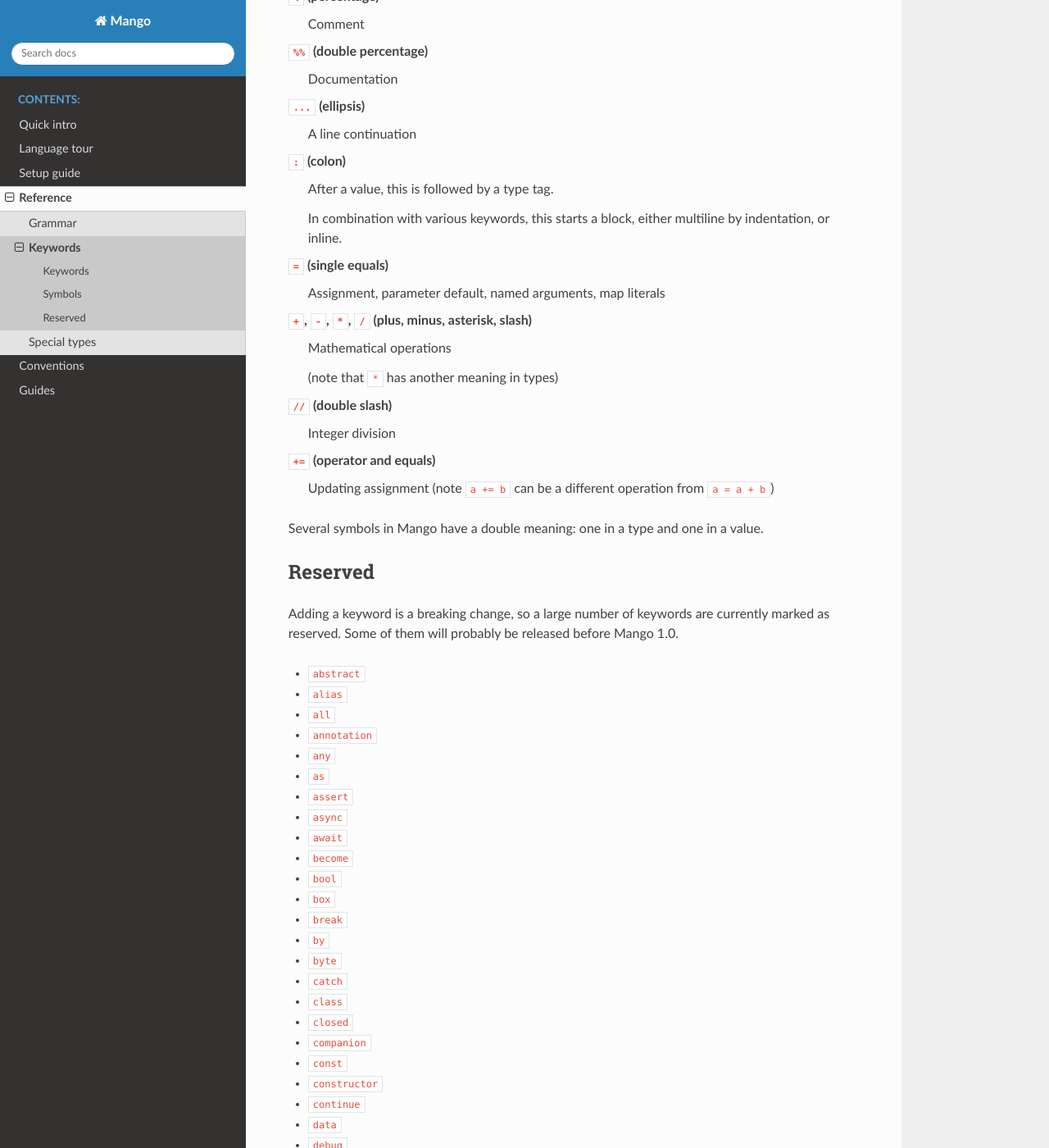
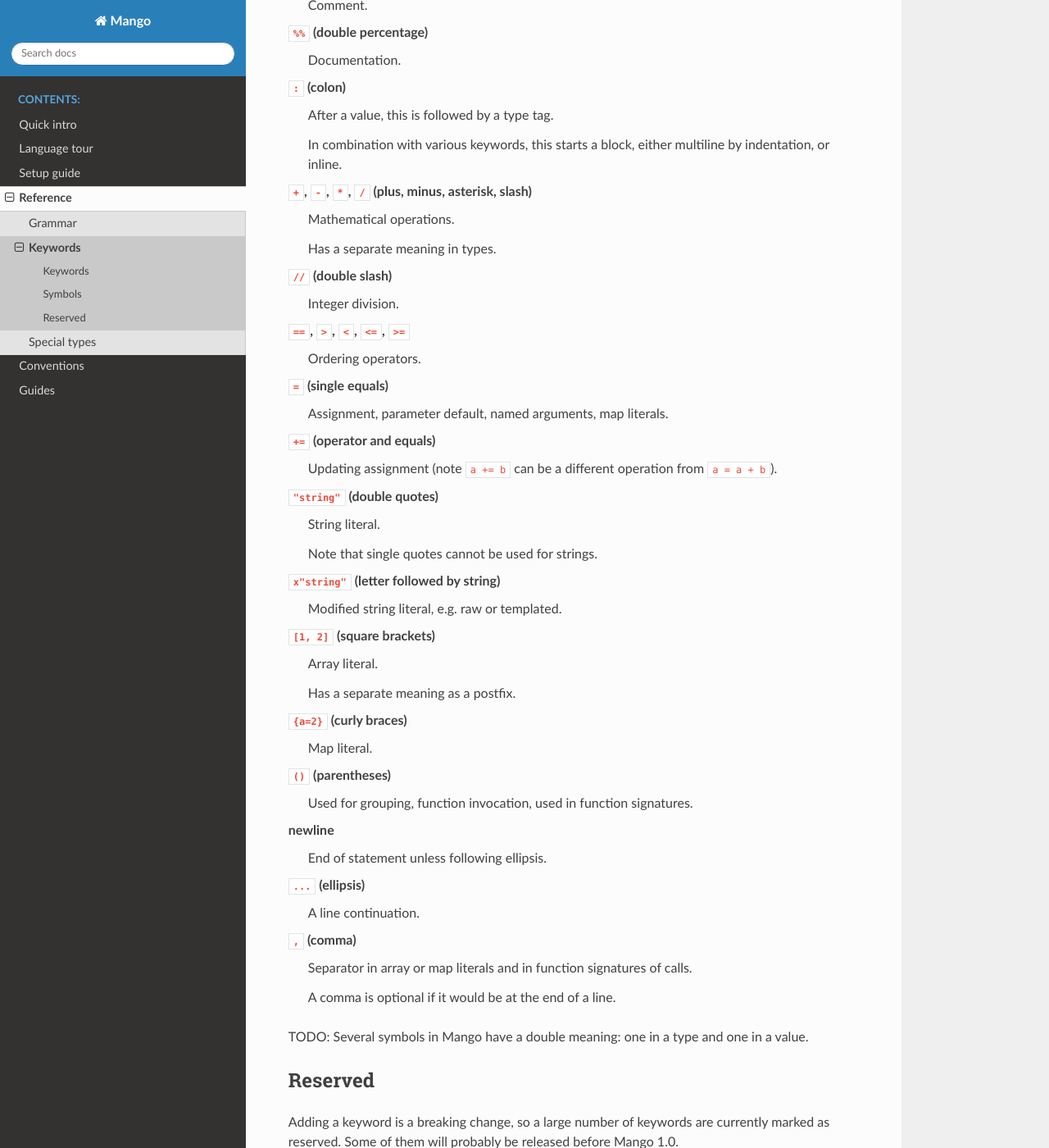
Before and after one commit to mangolang/documentation, a Sphinx documentation site: the page built from source/language_reference/keywords.rst, in a window 1280 px wide and 1400 px high, scrolled down 881 px. Shown: the whole window at 82% size. Built offline with Sphinx 7.4.7 and the Read the Docs theme 2.0.0, drawn with Linux system fonts in a browser that asks for light colours; some of the changed text lies outside the part shown.

```diff
--- a/source/language_reference/keywords.rst
+++ b/source/language_reference/keywords.rst
@@ -18,6 +18,7 @@ Keywords
 * ``else``: In combination with ``if``, the alternative case.
 * ``for``: A for-loop that iterates over an iterator.
 * ``while``: A while-loop that iterations until a condition no longer holds.
+* ``in``: In combination with ``if`` or ``for``.
 * ``fun``: Declares a function.
 * ``return``: (Early) return from a function (hint: may be omitted for final return).
 * ``and``: Boolean 'and'.
@@ -29,42 +30,67 @@ This list is sure to grow.
 Symbols
 -------------------------------
 
-These are general syntax symbols:
-
 ``%`` (percentage)
-  Comment
+  Comment.
 
 ``%%`` (double percentage)
-  Documentation
-
-``...`` (ellipsis)
-  A line continuation
+  Documentation.
 
 ``:`` (colon)
   After a value, this is followed by a type tag.
 
   In combination with various keywords, this starts a block, either multiline by indentation, or inline.
 
-``=`` (single equals)
-  Assignment, parameter default, named arguments, map literals
+``+``, ``-``, ``*``, ``/`` (plus, minus, asterisk, slash)
+  Mathematical operations.
 
-``+``, ``-``, ``*``, ``/`` (plus, minus, asterisk, slash)
-  Mathematical operations
-
-  (note that ``*`` has another meaning in types)
+  Has a separate meaning in types.
 
 ``//`` (double slash)
-  Integer division
+  Integer division.
+
+``==``, ``>``, ``<``, ``<=``, ``>=``
+  Ordering operators.
+
+``=`` (single equals)
+  Assignment, parameter default, named arguments, map literals.
 
 ``+=`` (operator and equals)
-  Updating assignment (note ``a += b`` can be a different operation from ``a = a + b``)
+  Updating assignment (note ``a += b`` can be a different operation from ``a = a + b``).
+
+``"string"`` (double quotes)
+  String literal.
+
+  Note that single quotes cannot be used for strings.
+
+``x"string"`` (letter followed by string)
+  Modified string literal, e.g. raw or templated.
+
+``[1, 2]`` (square brackets)
+  Array literal.
+
+  Has a separate meaning as a postfix.
+
+``{a=2}`` (curly braces)
+  Map literal.
+
+``()`` (parentheses)
+  Used for grouping, function invocation, used in function signatures.
+
+newline
+  End of statement unless following ellipsis.
+
+``...`` (ellipsis)
+  A line continuation.
+
+``,`` (comma)
+  Separator in array or map literals and in function signatures of calls.
+
+  A comma is optional if it would be at the end of a line.
 
 
 
-
-Several symbols in Mango have a double meaning: one in a type and one in a value.
-
-
+TODO: Several symbols in Mango have a double meaning: one in a type and one in a value.
 
 Reserved
 -------------------------------
```
